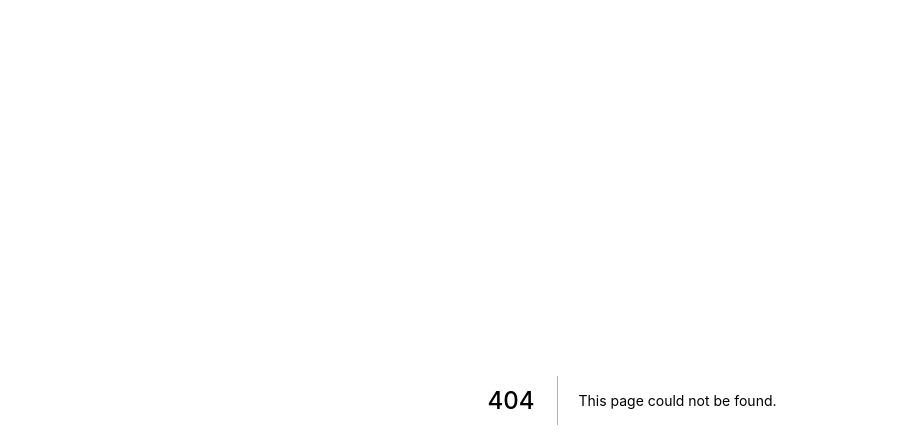
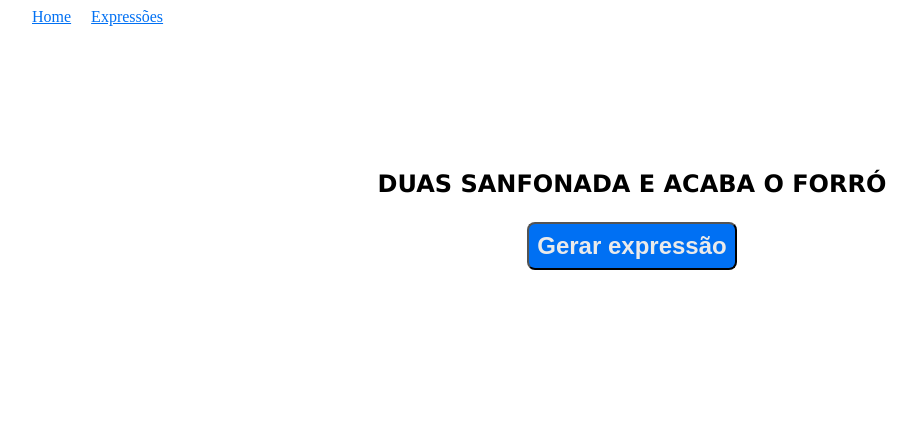
Before and after one commit to cpwaldow/caduverso, a Next.js app: page /expression in a window 1280 px wide. Before the commit this address had no page. Shown: the top 448 px of the page, without its empty margins (8-925 px from the left). Built offline with nearby package versions, Linux system fonts and the light colour scheme.

Commit message:
fix last commit

```diff
--- a/pages/Components/header/Header.js
+++ b/pages/Components/header/Header.js
@@ -9,7 +9,7 @@ export default function Header() {
           <a className={styles.link}>Home</a>
         </Link>
 
-        <Link href="../expressions">
+        <Link href="../expression">
           <a className={styles.link}>Expressões</a>
         </Link>
       </nav>
```
Also changed, not shown: pages/expression.js (renamed from pages/Expressions.js).
